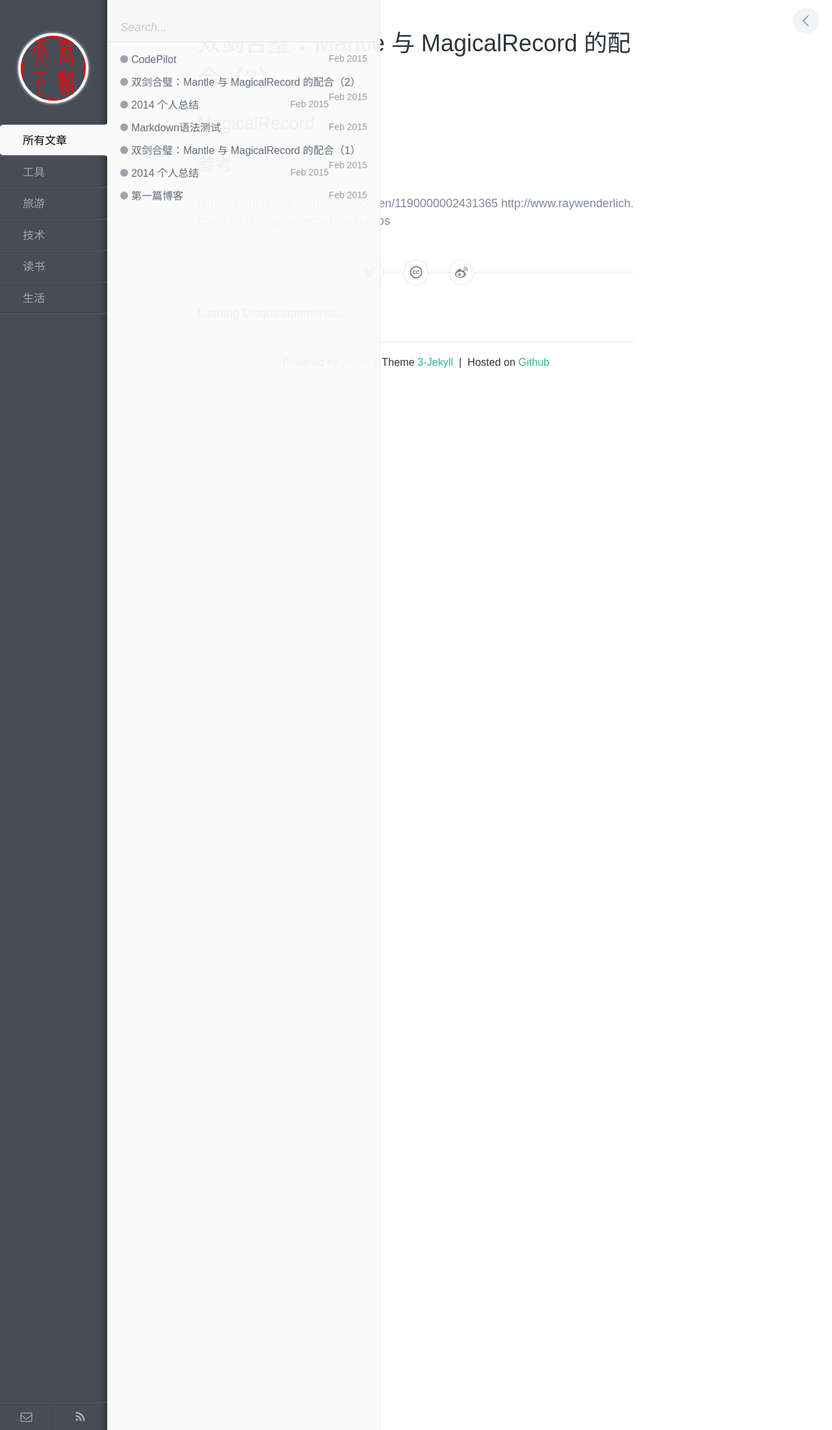
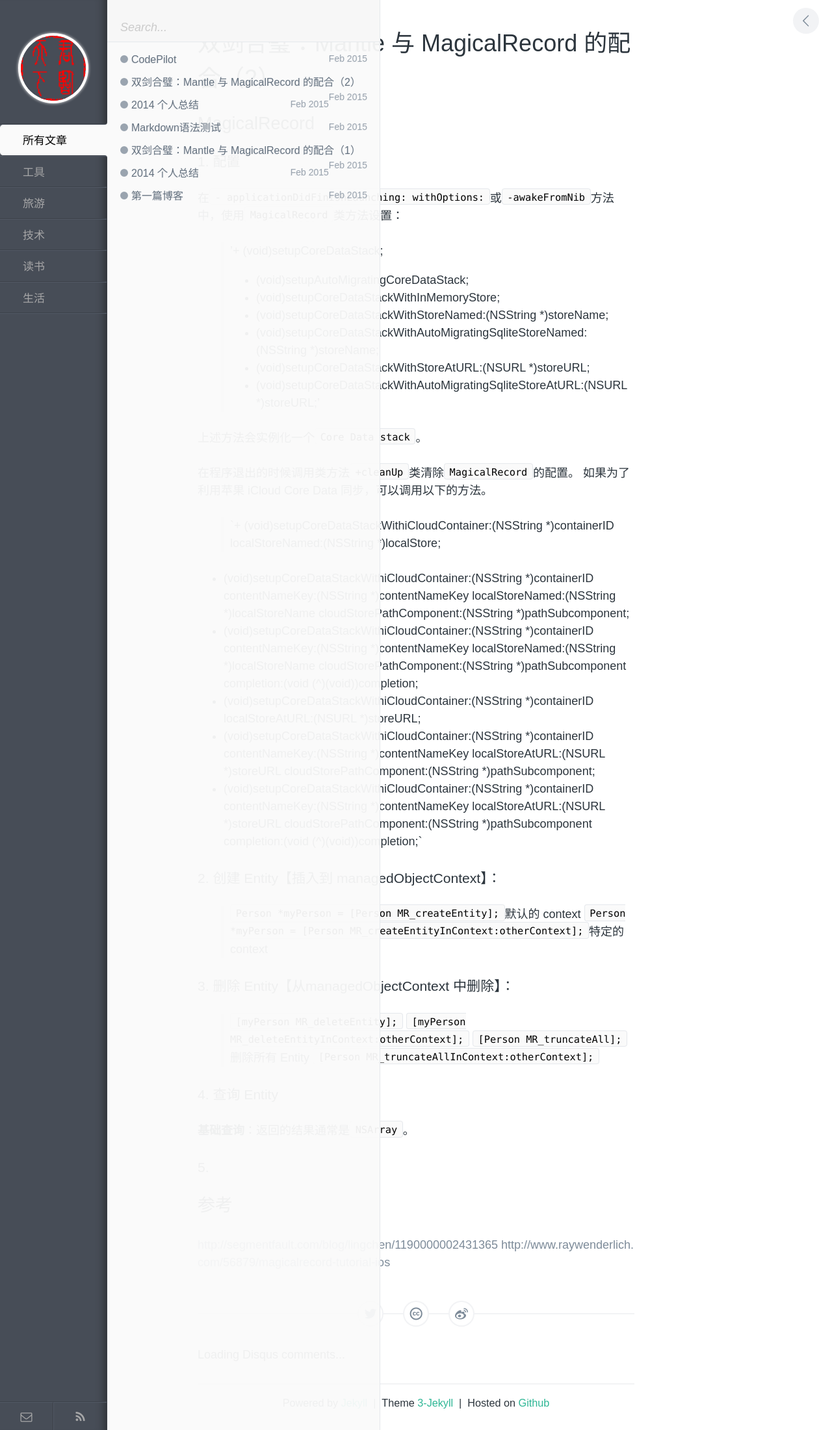
Before and after one commit to kingstal/kingstal.github.io, a Jekyll site: the page built from _posts/2015-02-10-tech-iOS-Mantle-MagicalRecord-2.md, in a window 1280 px wide. Shown: the whole page at 65% size. Built offline with Jekyll 4.4.1, drawn with Linux system fonts in a browser that asks for light colours; comment, search, counter and statistics services are not loaded.

Commit message:
modify url

```diff
--- a/_posts/2015-02-10-tech-iOS-Mantle-MagicalRecord-2.md
+++ b/_posts/2015-02-10-tech-iOS-Mantle-MagicalRecord-2.md
@@ -10,7 +10,71 @@ description: Mantle 用于 JSON 和 Model 之间的转换，而 MagicalRecord
 
 ## MagicalRecord
 
+### 1. 配置
+在`- applicationDidFinishLaunching: withOptions:`或`-awakeFromNib`方法中，使用`MagicalRecord`类方法设置：
 
+>'+ (void)setupCoreDataStack;
++ (void)setupAutoMigratingCoreDataStack;
++ (void)setupCoreDataStackWithInMemoryStore;
++ (void)setupCoreDataStackWithStoreNamed:(NSString *)storeName;
++ (void)setupCoreDataStackWithAutoMigratingSqliteStoreNamed:(NSString *)storeName;
++ (void)setupCoreDataStackWithStoreAtURL:(NSURL *)storeURL;
++ (void)setupCoreDataStackWithAutoMigratingSqliteStoreAtURL:(NSURL *)storeURL;'
+
+上述方法会实例化一个`Core Data stack`。
+
+在程序退出的时候调用类方法`+cleanUp`类清除`MagicalRecord`的配置。
+如果为了利用苹果 iCloud Core Data 同步，可以调用以下的方法。
+
+
+
+> `+ (void)setupCoreDataStackWithiCloudContainer:(NSString *)containerID
+                              localStoreNamed:(NSString *)localStore;
+
++ (void)setupCoreDataStackWithiCloudContainer:(NSString *)containerID
+                               contentNameKey:(NSString *)contentNameKey
+                              localStoreNamed:(NSString *)localStoreName
+                      cloudStorePathComponent:(NSString *)pathSubcomponent;
+
++ (void)setupCoreDataStackWithiCloudContainer:(NSString *)containerID
+                               contentNameKey:(NSString *)contentNameKey
+                              localStoreNamed:(NSString *)localStoreName
+                      cloudStorePathComponent:(NSString *)pathSubcomponent
+                                   completion:(void (^)(void))completion;
+
++ (void)setupCoreDataStackWithiCloudContainer:(NSString *)containerID
+                              localStoreAtURL:(NSURL *)storeURL;
+
++ (void)setupCoreDataStackWithiCloudContainer:(NSString *)containerID
+                               contentNameKey:(NSString *)contentNameKey
+                              localStoreAtURL:(NSURL *)storeURL
+                      cloudStorePathComponent:(NSString *)pathSubcomponent;
+
++ (void)setupCoreDataStackWithiCloudContainer:(NSString *)containerID
+                               contentNameKey:(NSString *)contentNameKey
+                              localStoreAtURL:(NSURL *)storeURL
+                      cloudStorePathComponent:(NSString *)pathSubcomponent
+                                   completion:(void (^)(void))completion;`
+
+
+### 2. 创建 Entity【插入到 managedObjectContext】：
+
+> `Person *myPerson = [Person MR_createEntity];`默认的 context
+> `Person *myPerson = [Person MR_createEntityInContext:otherContext];`特定的 context
+
+
+### 3. 删除 Entity【从managedObjectContext 中删除】：
+
+> `[myPerson MR_deleteEntity];`
+> `[myPerson MR_deleteEntityInContext:otherContext];`
+> `[Person MR_truncateAll];`删除所有 Entity
+> `[Person MR_truncateAllInContext:otherContext];`
+
+### 4. 查询 Entity
+**基础查询**：返回的结果通常是`NSArray`。
+
+
+### 5.
 
 
 
```
Also changed, not shown: _posts/2015-02-09-tech-iOS-Mantle-MagicalRecord.md (+1 -1 lines).
